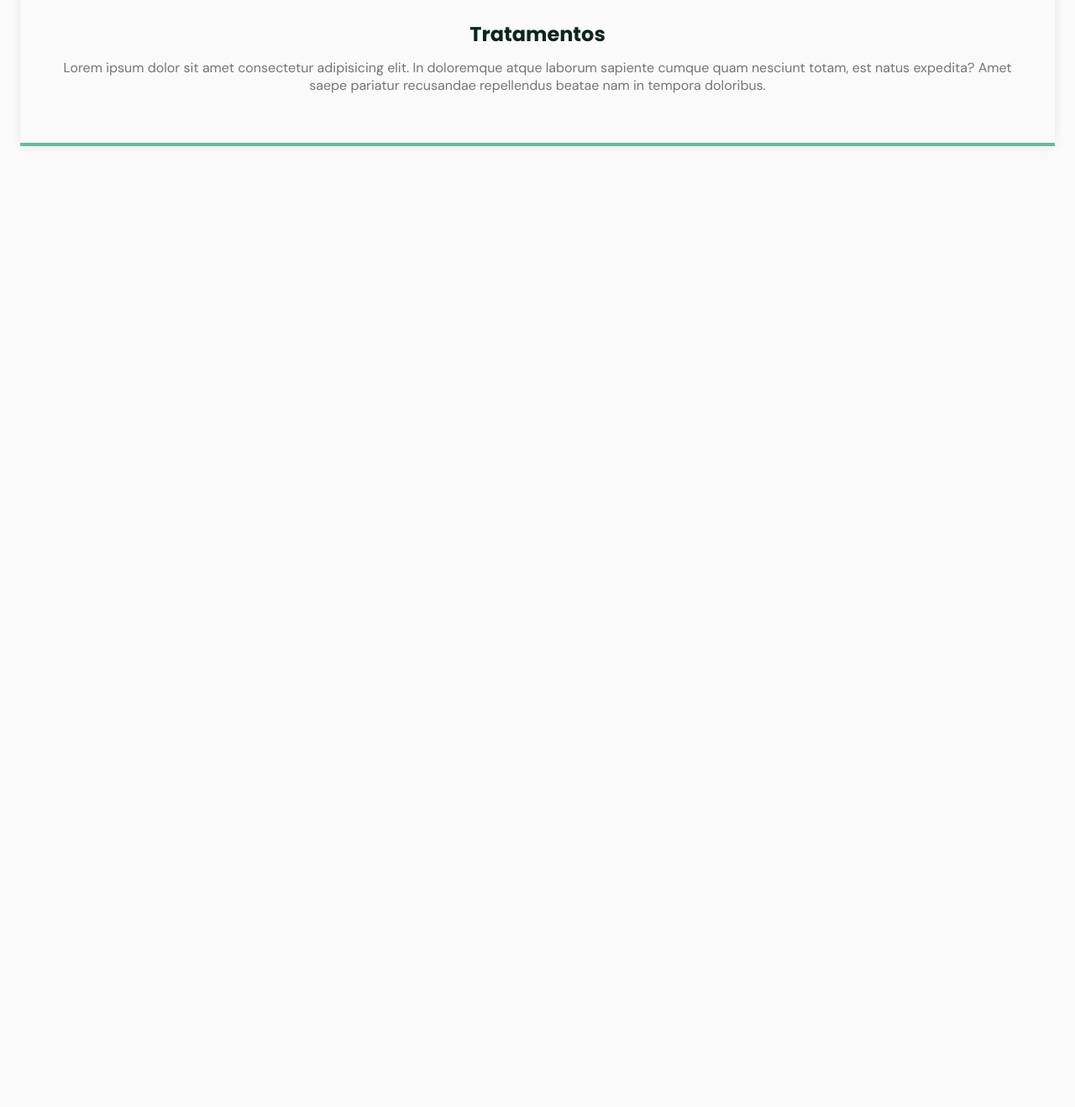
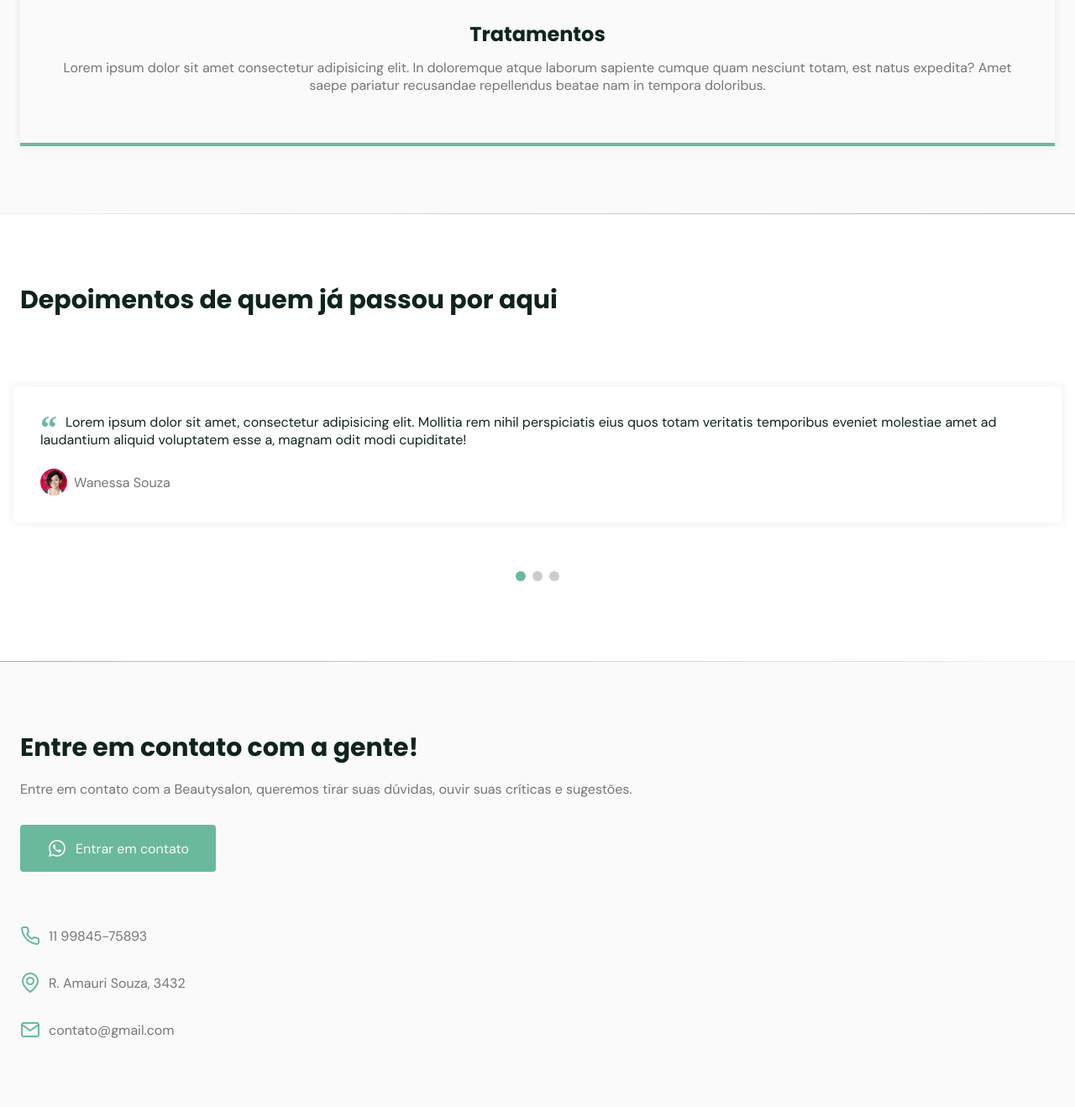
Before and after one commit to ItamarJoire/NLW-6-ORIGIN-SALON, a plain HTML site: page index.html in a window 1280 px wide. Shown: the part 3858-5176 px from the top of the page at 84% size. Before the commit the page ends 4112 px from the top, so only its background shows below. Drawn offline with nearby package versions, Linux system fonts and the light colour scheme; files whose address does not match are found by name.

Commit message:
Aula 3 concluída

```diff
--- a/index.html
+++ b/index.html
@@ -6,6 +6,10 @@
     <meta name="viewport" content="width=device-width, initial-scale=1.0" />
     <title>Document</title>
     <link rel="stylesheet" href="./assets/fonts/style.css" />
+    <link
+      rel="stylesheet"
+      href="https://unpkg.com/swiper@8/swiper-bundle.min.css"
+    />
 
     <link rel="stylesheet" href="main.css" />
     <link rel="stylesheet" href="style.css" />
@@ -138,10 +142,102 @@
           </div>
         </div>
       </section>
+
+      <div class="divider-1"></div>
+
+      <section class="section" id="testimonials">
+        <div class="container">
+          <header>
+            <h2 class="title">Depoimentos de quem já passou por aqui</h2>
+          </header>
+          <div class="testimonials swiper-container">
+            <div class="swiper-wrapper">
+              <div class="testimonial swiper-slide">
+                <blockquote>
+                  <p>
+                    <span>&ldquo; </span>
+                    Lorem ipsum dolor sit amet, consectetur adipisicing elit.
+                    Mollitia rem nihil perspiciatis eius quos totam veritatis
+                    temporibus eveniet molestiae amet ad laudantium aliquid
+                    voluptatem esse a, magnam odit modi cupiditate!
+                  </p>
+                  <cite>
+                    <img
+                      src="./assets/fotos/24.jpg"
+                      alt="Foto de Wanessa Souza"
+                    />
+                    Wanessa Souza
+                  </cite>
+                </blockquote>
+              </div>
+
+              <div class="testimonial swiper-slide">
+                <blockquote>
+                  <p>
+                    <span>&ldquo; </span>
+                    Lorem ipsum dolor sit amet, consectetur adipisicing elit.
+                    Mollitia rem nihil perspiciatis eius quos totam veritatis
+                    temporibus eveniet molestiae amet ad laudantium aliquid
+                    voluptatem esse a, magnam odit modi cupiditate!
+                  </p>
+                  <cite>
+                    <img src="./assets/fotos/91.jpg" alt="" />
+                    Frank Souza
+                  </cite>
+                </blockquote>
+              </div>
+
+              <div class="testimonial swiper-slide">
+                <blockquote>
+                  <p>
+                    <span>&ldquo; </span>
+                    Lorem ipsum dolor sit amet, consectetur adipisicing elit.
+                    Mollitia rem nihil perspiciatis eius quos totam veritatis
+                    temporibus eveniet molestiae amet ad laudantium aliquid
+                    voluptatem esse a, magnam odit modi cupiditate!
+                  </p>
+                  <cite>
+                    <img src="./assets/fotos/93.jpg" alt="" />
+                    Val Souza
+                  </cite>
+                </blockquote>
+              </div>
+            </div>
+            <div class="swiper-pagination"></div>
+          </div>
+        </div>
+      </section>
+
+      <div class="divider-2"></div>
+
+      <section class="section" id="contact">
+        <div class="container grid">
+          <div class="text">
+            <h2 class="title">Entre em contato com a gente!</h2>
+            <p>
+              Entre em contato com a Beautysalon, queremos tirar suas dúvidas,
+              ouvir suas críticas e sugestões.
+            </p>
+            <a href="#" class="button"
+              ><i class="icon-whatsapp"></i>Entrar em contato</a
+            >
+          </div>
+
+          <div class="links">
+            <ul class="grid">
+              <li><i class="icon-phone"></i>11 99845-75893</li>
+              <li><i class="icon-map-pin"></i>R. Amauri Souza, 3432</li>
+              <li><i class="icon-mail"></i>contato@gmail.com</li>
+            </ul>
+          </div>
+        </div>
+      </section>
     </main>
 
     <footer></footer>
 
+    <script src="https://unpkg.com/swiper@8/swiper-bundle.min.js"></script>
+    <script src="https://unpkg.com/scrollreveal"></script>
     <script src="./main.js"></script>
   </body>
 </html>
--- a/main.js
+++ b/main.js
@@ -26,3 +26,31 @@ window.addEventListener('scroll', () => {
     header.classList.remove('scroll')
   }
 })
+
+// CARROSSEL NOS CARDS
+const swiper = new Swiper('.swiper-container', {
+  slidesPerview: 1,
+  pagination: {
+    el: '.swiper-pagination'
+  },
+  mousewheel: true,
+  keyboard: true
+})
+
+// SCROLLREVEAL: MOSTRAR ELEMENTOS QUANDO DER SCROLL NA PÁGINA
+const scrollReveal = ScrollReveal({
+  origin: 'top',
+  distance: '30px',
+  duration: 700,
+  reset: true
+})
+
+scrollReveal.reveal(
+  `#home .image, #home .text,
+   #about .image, #about .text,
+   #services header, #services .card,
+   #testimonials header, #testimonials .testimonials,
+   #contact .text, #contact .links
+  `,
+  { interval: 100 }
+)
--- a/style.css
+++ b/style.css
@@ -309,3 +309,105 @@ main {
   font-size: 1.5rem;
   margin-bottom: 0.75rem;
 }
+
+/* TESTEMONIALS */
+#testimonials {
+  background: white;
+}
+
+#testimonials .container {
+  margin-left: 0;
+  margin-right: 0;
+}
+
+#testimonials header {
+  margin-left: 1.5rem;
+  margin-right: 1.5rem;
+  margin-bottom: 0;
+}
+
+#testimonials blockquote {
+  padding: 2rem;
+  box-shadow: 0px 0px 12px rgba(0, 0, 0, 0.08);
+  border-radius: 0.25rem;
+}
+
+#testimonials blockquote p {
+  position: relative;
+  text-indent: 1.875rem;
+  margin-bottom: 1.5rem;
+  color: var(--title-color);
+}
+
+#testimonials blockquote p span {
+  font: 700 2.5rem serif;
+  position: absolute;
+  top: -0.375rem;
+  left: -1.875rem;
+  color: var(--base-color);
+}
+
+#testimonials cite {
+  display: flex;
+  align-items: center;
+  font-style: normal;
+  color: hsla(0, 0%, 46%, 1);
+}
+
+#testimonials cite img {
+  width: 2rem;
+  height: 2rem;
+  object-fit: cover;
+  clip-path: circle();
+  margin-right: 0.5rem;
+}
+
+.swiper-slide {
+  height: auto;
+  padding: 4rem 1rem;
+}
+
+.swiper-container {
+  overflow: hidden;
+}
+
+.swiper-pagination {
+  position: relative;
+}
+
+.swiper-pagination-bullet {
+  width: 0.75rem;
+  height: 0.75rem;
+}
+
+.swiper-pagination-bullet-active {
+  background: var(--base-color);
+}
+
+/* CONTACT */
+#contact .grid {
+  gap: 4rem;
+}
+
+#contact .text p {
+  margin-bottom: 2rem;
+}
+
+#contact .button i,
+#contact ul li i {
+  font-size: 1.5rem;
+  margin-right: 0.625rem;
+}
+
+#contact ul.grid {
+  gap: 2rem;
+}
+
+#contact ul li {
+  display: flex;
+  align-items: center;
+}
+
+#contact ul li i {
+  color: var(--base-color);
+}
```
Also changed, not shown: assets/fotos/24.jpg (added), assets/fotos/91.jpg (added), assets/fotos/93.jpg (added), breakpoint-das-aulas.txt.
